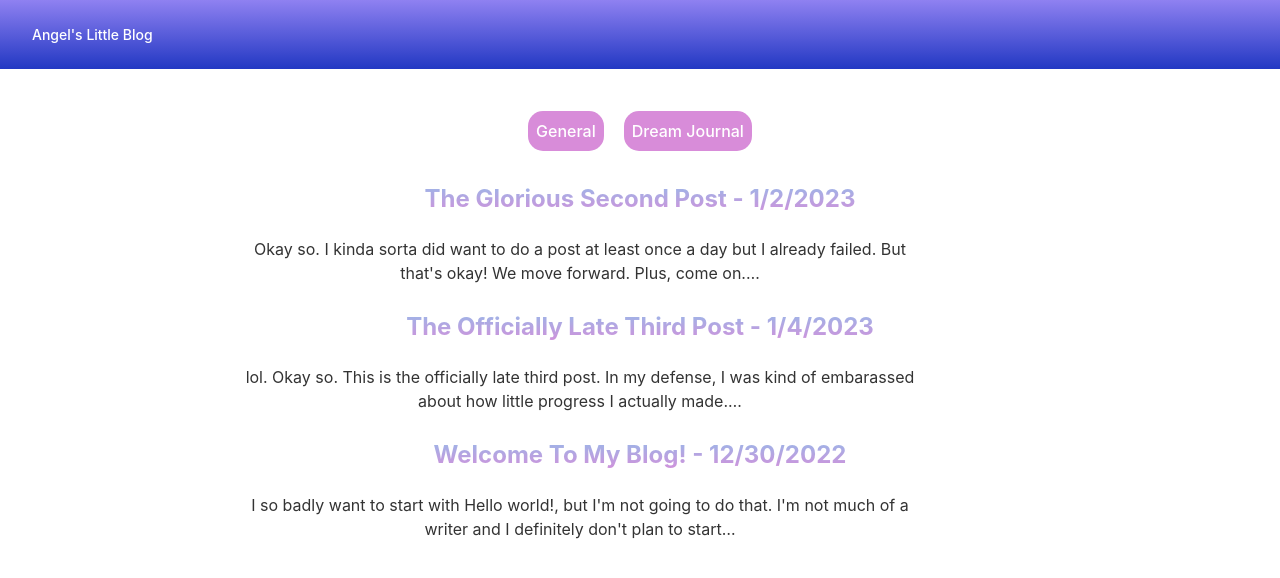
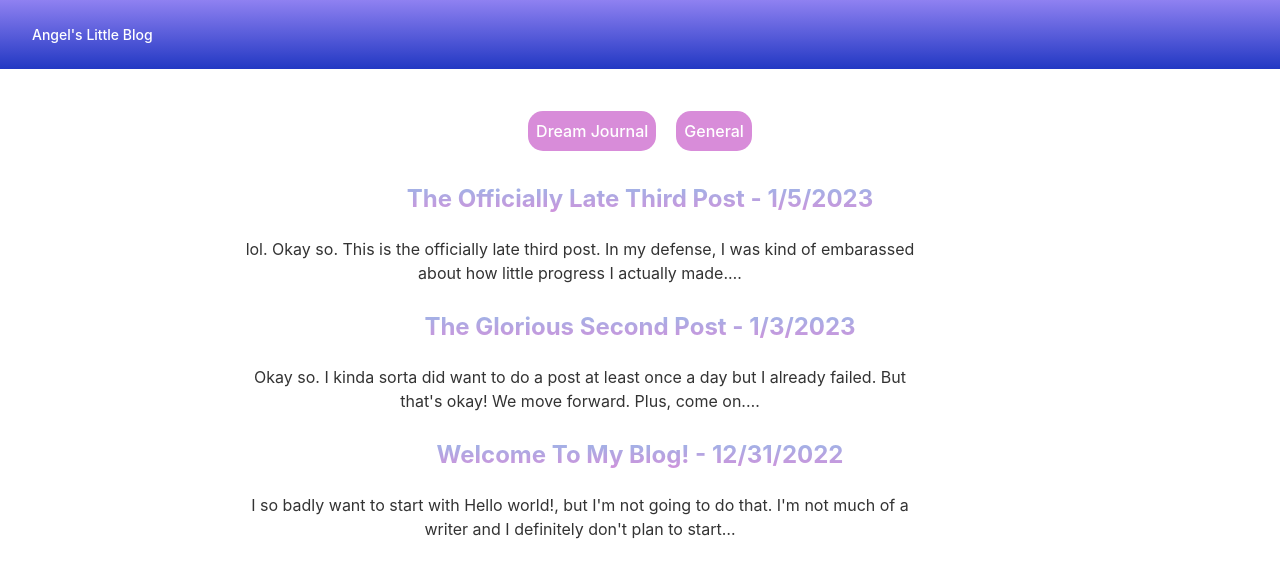
Before and after one commit to sirpuffin1/gatsby-blog, a Gatsby site: page / in a window 1280 px wide. Built offline with nearby package versions, Linux system fonts and the light colour scheme; Gatsby itself is replaced by a stand-in of ours.

Commit message:
feat(dates): edit post dates

```diff
--- a/src/markdown-pages/SecondPost.md
+++ b/src/markdown-pages/SecondPost.md
@@ -1,6 +1,6 @@
 ---
 title: "The Glorious Second Post"
-date: "01/02/2023"
+date: "2023-01-02"
 tags: "General"
 ---
 
--- a/src/markdown-pages/ThirdPost.md
+++ b/src/markdown-pages/ThirdPost.md
@@ -1,6 +1,6 @@
 ---
 title: "The Officially Late Third Post"
-date: "01/04/2023"
+date: "2023-01-04"
 tags: "Dream Journal"
 ---
 
--- a/src/markdown-pages/WelcomePost.md
+++ b/src/markdown-pages/WelcomePost.md
@@ -1,6 +1,6 @@
 ---
 title: "Welcome To My Blog!"
-date: "12/30/2022"
+date: "2022-12-30"
 tags: "General"
 ---
 I so badly want to start with `Hello world!`, but I'm not going to do that. I'm not much of a writer and I definitely don't plan to start being one now, **BUT** I did want to create this blog to document my journey navigating this crazy and unpredictable tech world. After taking some time to really build on the skills I developed over the last year or so, I feel extremely confident and ready to get back on/eat the horse.
--- a/src/pages/index.js
+++ b/src/pages/index.js
@@ -23,6 +23,15 @@ const BlogTitle = styled.h2`
 export default ({ data }) => {
   const postTags = [];
 
+  const dateEditor = (date) => {
+    let newDate = new Date(date);
+    let day = newDate.getDate();
+    let month = newDate.getMonth();
+    let year = newDate.getFullYear();
+
+    return `${month + 1}/${day + 1}/${year}`
+  }
+
   data.allMarkdownRemark.edges.forEach(({node}) => {
     postTags.push(node.frontmatter.tags)
   })
@@ -44,7 +53,7 @@ export default ({ data }) => {
         data.allMarkdownRemark.edges.map((node) => (
           <div key={node.node.id }>
             <BlogLink to={node.node.fields.slug}>
-              <BlogTitle>{node.node.frontmatter.title} - {new Date(node.node.frontmatter.date).toLocaleDateString()}</BlogTitle>
+              <BlogTitle>{node.node.frontmatter.title} - {dateEditor((node.node.frontmatter.date))}</BlogTitle>
               </BlogLink>
               <p>{node.node.excerpt}</p>
             </div>
@@ -63,7 +72,7 @@ export const Head = () => <Seo title="Home" />
 
 export const query = graphql`
   query MyQuery {
-  allMarkdownRemark(sort: { fields: [frontmatter___date], order: ASC}) {
+  allMarkdownRemark(sort: { fields: [frontmatter___date], order: DESC}) {
     totalCount
     edges {
       node {
```
